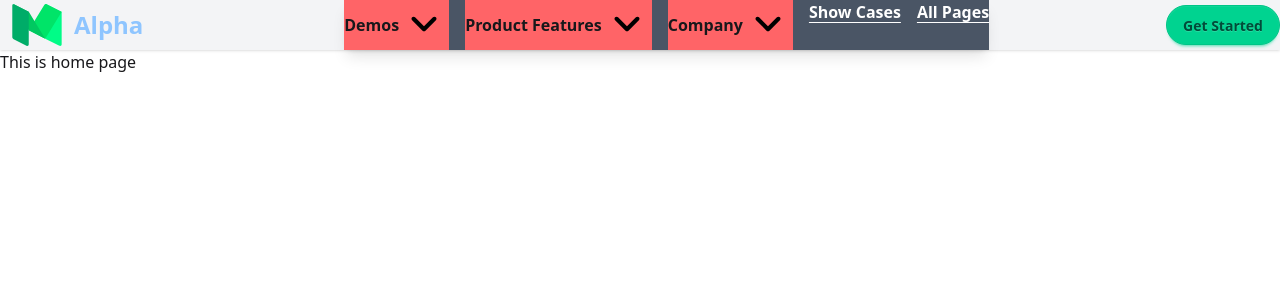
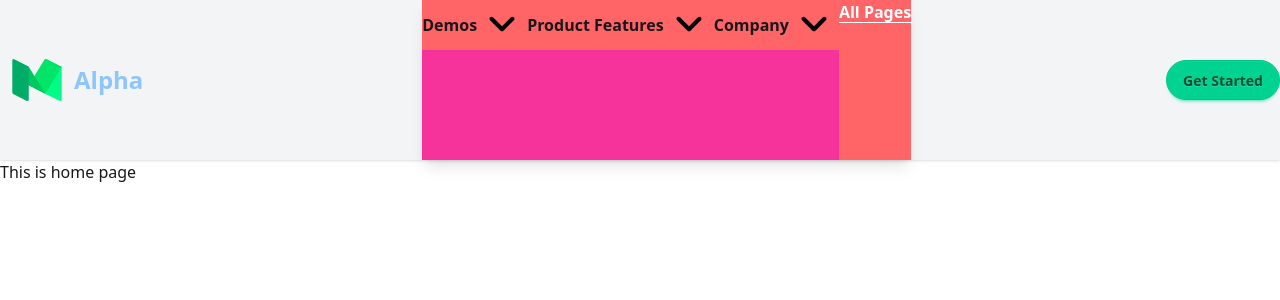
Before and after one commit to moshfequrrahman57/alpha, a Next.js app: page / in a window 1280 px wide. Shown: the top 300 px of the page. Built offline with nearby package versions, Linux system fonts and the light colour scheme.

Commit message:
expendabel done

```diff
--- a/components/MenuDrawer.jsx
+++ b/components/MenuDrawer.jsx
@@ -103,9 +103,9 @@ function MenuDrawer() {
           ${isOpen ? 'translate-x-0' : '-translate-x-full'}
 
           `}>
-            <div ref={list_div} className='flex flex-col md:flex-row  gap-4 pt-10 pl-10 md:pt-0 md:pl-0'>
+            <div ref={list_div} className='flex flex-col md:flex-row  gap-0 pt-10 pl-10 md:pt-0 md:pl-0 bg-pink-500'>
 
-              <div  id="demos_div" className='md:relative'>
+              <div  id="demos_div" className='md:relative h-fit'>
                 <div  className='flex justify-between items-center  bg-red-400 cursor-pointer'
 
                     onClick={expand_demos}
@@ -120,8 +120,8 @@ function MenuDrawer() {
                   alt="Logo"
                   />
                 </div>
-                <ul className={`md:absolute md:top-14 md:left-0 bg-green-300
-                ${isDemosOpen ? 'flex flex-col':'hidden'}
+                <ul className={`md:absolute md:top-14 md:left-0 bg-green-300 transition-all  duration-700
+                ${isDemosOpen ? ' h-40':'h-0 md:hidden '}
                 `}
 
                 >
@@ -136,7 +136,7 @@ function MenuDrawer() {
               </div>
 
 
-               <div id='product_div' className='md:relative' >
+               <div id='product_div' className='md:relative h-fit' >
                 <div  className='flex justify-between items-center  bg-red-400 cursor-pointer'
 
                     onClick={expand_product}
@@ -151,8 +151,8 @@ function MenuDrawer() {
                   alt="Logo"
                   />
                 </div>
-                <ul className={`md:absolute md:top-14 md:left-0 bg-green-300
-                ${isProductOpen ? 'flex flex-col':'hidden'}
+                <ul className={`md:absolute md:top-14 md:left-0 bg-green-300 transition-all  duration-700
+                ${isProductOpen ? 'h-52':'h-0 md:hidden'}
                 `}
 
                 >
@@ -166,8 +166,7 @@ function MenuDrawer() {
 
               </div>
 
-
-             <div id='company_div' className='md:relative' >
+                <div id='company_div' className='md:relative h-fit' >
                 <div  className='flex justify-between items-center  bg-red-400 cursor-pointer'
 
                     onClick={expand_company}
@@ -182,8 +181,8 @@ function MenuDrawer() {
                   alt="Logo"
                   />
                 </div>
-                <ul className={`md:absolute md:top-14 md:left-0 bg-green-300
-                ${isCompanyOpen ? 'flex flex-col':'hidden'}
+                <ul className={`md:absolute md:top-14 md:left-0 bg-green-300 transition-all  duration-700
+                ${isCompanyOpen ? 'h-52':'h-0 md:hidden'}
                 `}
 
                 >
@@ -192,23 +191,21 @@ function MenuDrawer() {
                   <li>Our Team</li>
                   <li>Services</li>
                   <li>Career</li>
-                  <li>Contact Us</li>
-
+                   <li>Contact us</li>
                 </ul>
 
               </div>
 
 
-              <li  className="text-white text-2xl md:text-base font-semibold underline-offset-4 underline
-              hover:font-extrabold hover:no-underline hover:text-orange-200 "
-              onClick={drawer}
-              >Show Cases</li>
 
                   <li  className="text-white text-2xl md:text-base font-semibold underline-offset-4 underline
+                  bg-red-400
                hover:font-extrabold hover:no-underline hover:text-orange-200 "
               onClick={drawer}
               >All Pages</li>
-            <button ref={menu_button} className='btn btn-success rounded-full' >Get Started</button>
+           <div className='h-40 bg-amber-400'>
+             <button ref={menu_button} className='btn btn-success rounded-full' >Get Started</button>
+           </div>
             </div>
 
           </ul>
```
